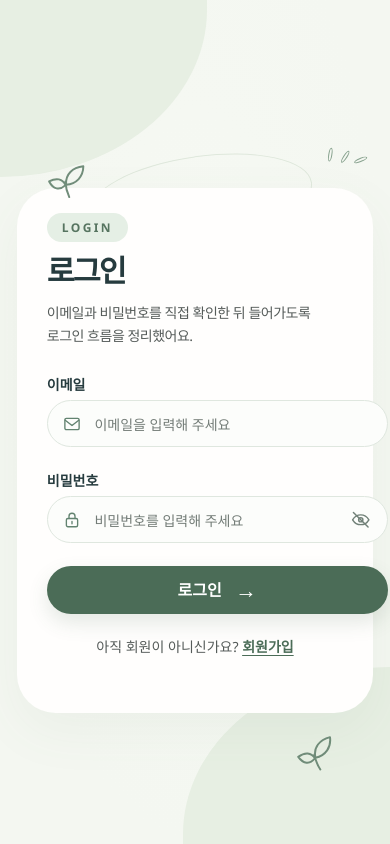
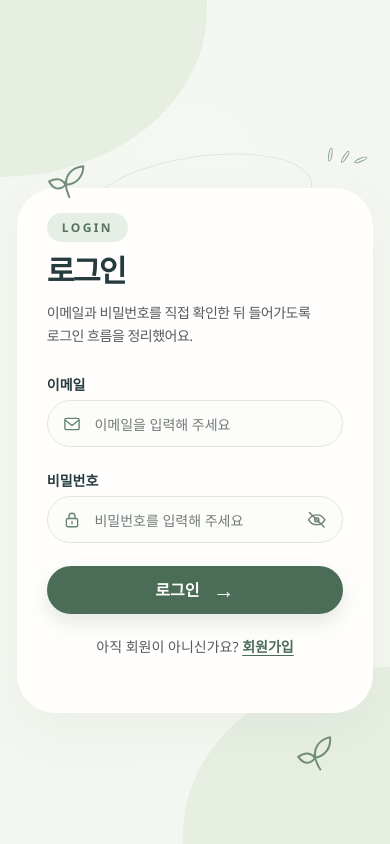
Before and after one commit to Jisu47/capstone, a Next.js app: page /login in a window 390 px wide. Built offline with nearby package versions, Linux system fonts and the light colour scheme; no server answers; the database is empty.

Commit message:
Fix mobile login form overflow

```diff
--- a/src/app/login/login.module.css
+++ b/src/app/login/login.module.css
@@ -137,11 +137,15 @@
 
 .form {
   display: grid;
+  grid-template-columns: minmax(0, 1fr);
+  min-width: 0;
   gap: clamp(0.95rem, 2.65svh, 1.5rem);
 }
 
 .field {
   display: grid;
+  grid-template-columns: minmax(0, 1fr);
+  min-width: 0;
   gap: 0.35rem;
 }
 
@@ -154,6 +158,8 @@
   display: flex;
   align-items: center;
   gap: 0.6rem;
+  width: 100%;
+  min-width: 0;
   min-height: 2.95rem;
   padding-inline: 0.94rem 0.22rem;
   border: 1px solid #dfe7df;
@@ -183,7 +189,8 @@
 }
 
 .inputRow input {
-  flex: 1;
+  flex: 1 1 0%;
+  width: 0;
   min-width: 0;
   align-self: stretch;
   padding: 0 0.25rem;
```
